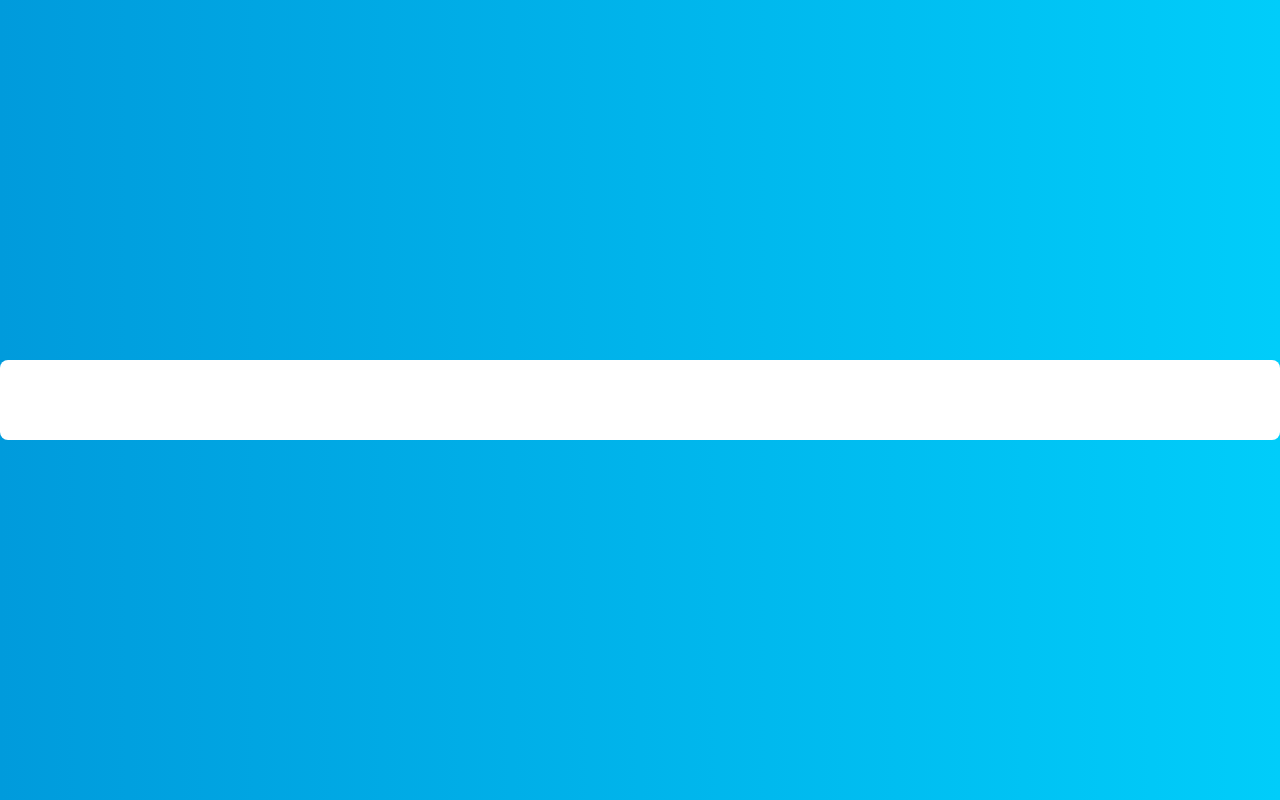
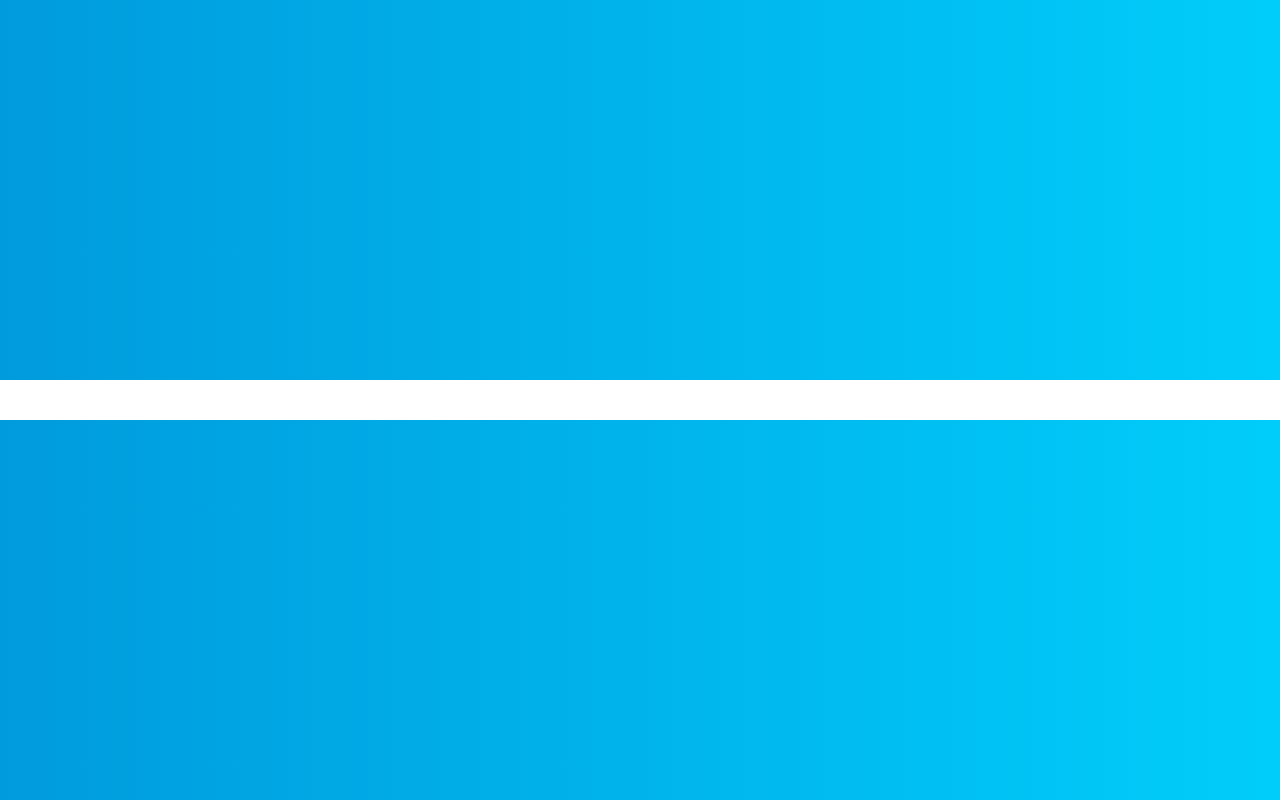
Before and after one commit to stevengerstmeyr/sg_portfolio, a plain HTML site: page index.html in a window 1280 px wide. Drawn offline with Linux system fonts and the light colour scheme.

Commit message:
Update desktop.css

```diff
--- a/desktop.css
+++ b/desktop.css
@@ -9,7 +9,8 @@ body {
 
 .header {
     width: 100%;
-    height: 80px;
+    height: 40px;
     background: white;
-    border-radius: 8px;
+    /*border-radius: 8px;*/
+    top: 0px;
 }
```
